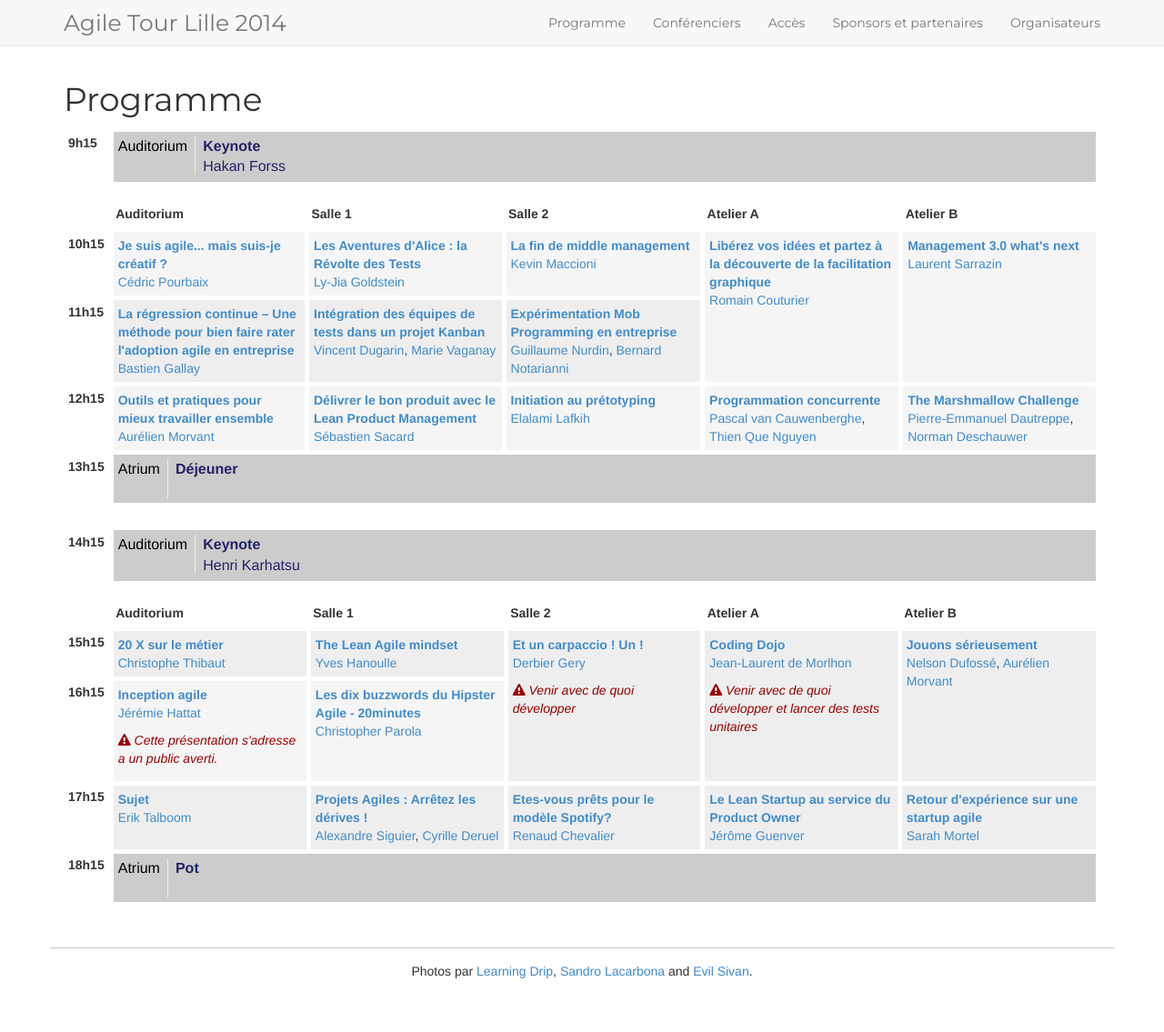
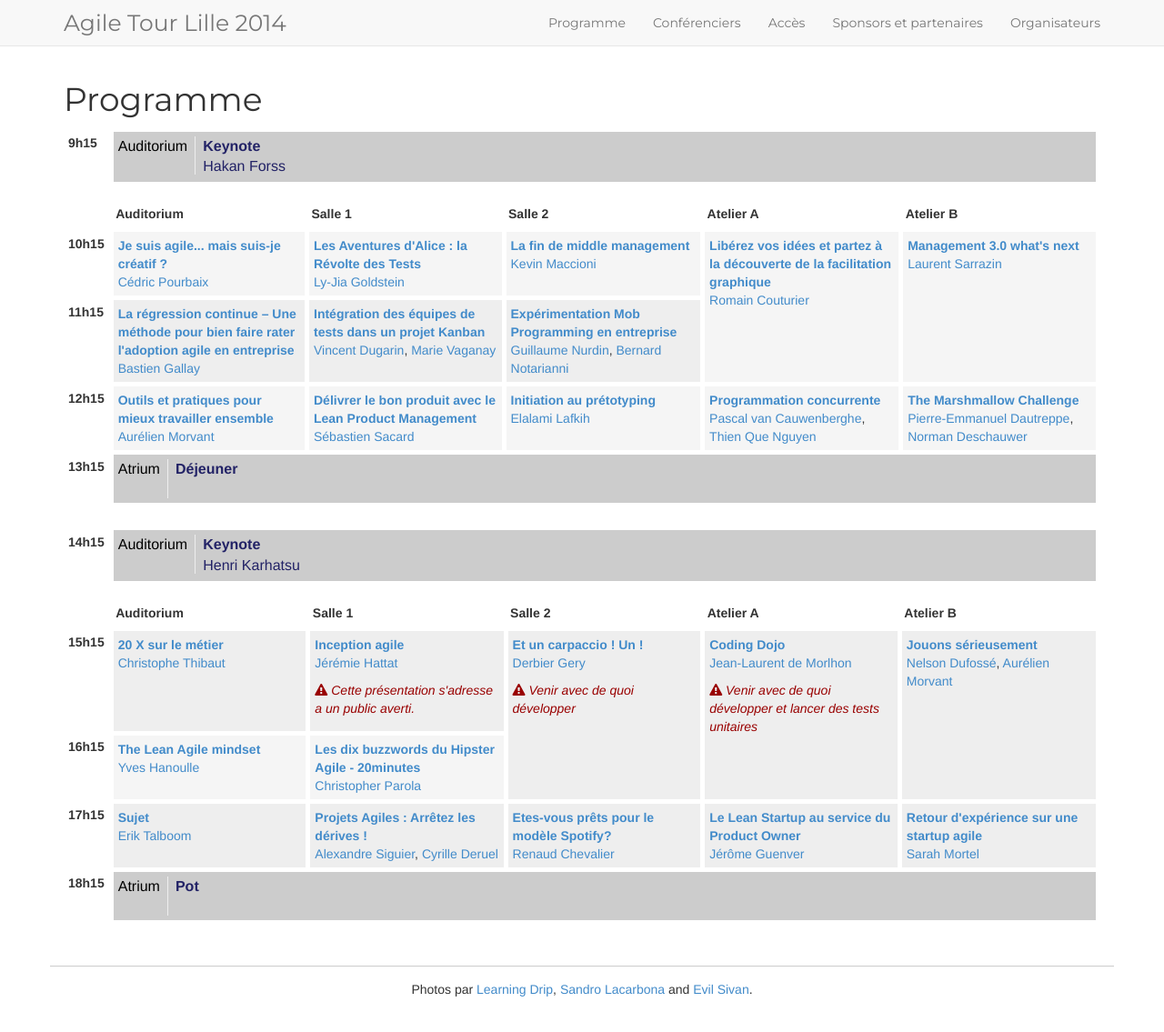
Before and after one commit to jak78/agile-tour-lille-2017, a Jekyll site: the page built from 00-schedule.html, in a window 1280 px wide and 1138 px high. Shown: the top 1135 px of the window at 91% size. Built offline with Jekyll 4.4.1, drawn with Linux system fonts in a browser that asks for light colours; nearby versions of some CDN libraries; some of the changed lines change nothing that is shown.

Commit message:
Changed: Swapped Yves and Jeremie

```diff
--- a/_data/schedule.yml
+++ b/_data/schedule.yml
@@ -128,11 +128,10 @@
                      </p><p>Apprendre à progresser de manière continue en équipe, c’est à la fois simple et difficile. Simple, car il existe des pratiques élémentaires reconnues, et ce depuis qu’il existe des équipes de développeurs. Elles sont faciles à mettre en oeuvre. Il suffit de le décider. Difficile &colon; il faut le décider. Et pour cela il faut changer les modèles, car ces pratiques mettent l’accent non sur le process, les tâches, les rôles, mais sur le feedback, sur la diffusion du savoir-faire, sur la culture du savoir-être. Adieu, « l’usine logicielle » !
                      </p><p>Dans cette session, je tenterai de lancer quelques balises sur la voie de l’excellence, en vous parlant du métier de développeur tel que je l’observe depuis deux décennies.
                      </p><p>PS &colon; Cette keynote est garantie sans recette miracle. Les termes tels que « scalabilité », « digitalisation », « innovation disruptive », « serious games », et « Toyota Way » en ont été soigneusement extirpés.
-      - subject: The Lean Agile mindset
-        speaker: Yves Hanoulle
-        description: In this session I will talk about the agile & lean mindset.
-                     </p><p>
-                     What are all the contradictionary idea's that makes it so hard to have an agile mindset.
+      - subject: Inception agile
+        speaker: Jérémie Hattat
+        description:  Cette sesion est un retour d'expérience de la "vraie vie" dans un "vrai contexte" sur l'inception agile. L'inception est cette phase ou une énergie est déployée pour faire comprendre, adhérer, et faire en sorte que les gens puissent "sauter le pas" et tenter quelques "expériences agiles". Le retour est cru, sans bisousnours, on évoquera les choses qui ont marché, les loupés, les difficultés et les désillusions. Cette présentation permet d'identifier des pistes d'expérimentation, et replace le contexte de coaching. Elle évitera peut-être à certains les écueils que j'ai pu rencontrer. A noter, cette session s'adresse aux personnes initiées, par exemple, nous parlerons de certains outils (story mapping, impact mapping, ...) sans en rappeler la définition.
+        extra: <i class="fa fa-warning"></i> Cette présentation s'adresse a un public averti.
       - subject: Et un carpaccio ! Un !
         speaker: Derbier Gery
         duration: 2
@@ -153,10 +152,11 @@
         duration: 2
   - hour: 16
     content:
-      - subject: Inception agile
-        speaker: Jérémie Hattat
-        description:  Cette sesion est un retour d'expérience de la "vraie vie" dans un "vrai contexte" sur l'inception agile. L'inception est cette phase ou une énergie est déployée pour faire comprendre, adhérer, et faire en sorte que les gens puissent "sauter le pas" et tenter quelques "expériences agiles". Le retour est cru, sans bisousnours, on évoquera les choses qui ont marché, les loupés, les difficultés et les désillusions. Cette présentation permet d'identifier des pistes d'expérimentation, et replace le contexte de coaching. Elle évitera peut-être à certains les écueils que j'ai pu rencontrer. A noter, cette session s'adresse aux personnes initiées, par exemple, nous parlerons de certains outils (story mapping, impact mapping, ...) sans en rappeler la définition.
-        extra: <i class="fa fa-warning"></i> Cette présentation s'adresse a un public averti.
+      - subject: The Lean Agile mindset
+        speaker: Yves Hanoulle
+        description: In this session I will talk about the agile & lean mindset.
+                     </p><p>
+                     What are all the contradictionary idea's that makes it so hard to have an agile mindset.
       - subject: Les dix buzzwords du Hipster Agile - 20minutes
         speaker: Christopher Parola
         description: Depuis ces douze derniers mois, trop de buzzwords utilisés à contre sens à la machine à café défrisent nos moustaches de Hipsters Agiles.
```
